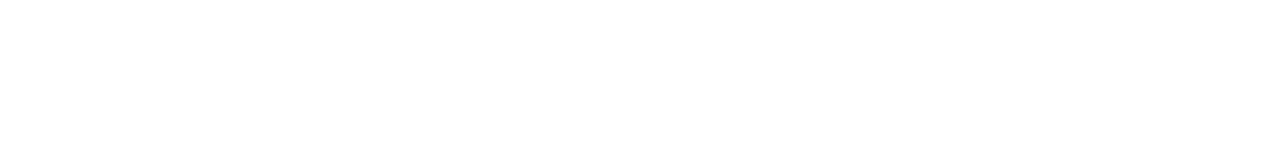
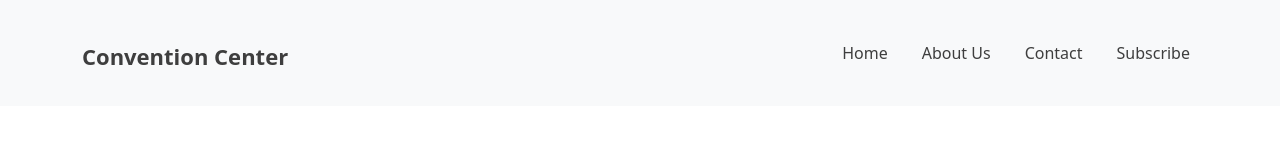
Before and after one commit to mehadi-shuvo/convention-center, a plain HTML site: page index.html in a window 1280 px wide. Drawn offline with nearby package versions, Linux system fonts and the light colour scheme.

Commit message:
navbar added

```diff
--- a/css/style.css
+++ b/css/style.css
@@ -0,0 +1,26 @@
+/* navbar css starts */
+.navbar{
+    padding: 0;
+    background-color: #E5E5E5;
+}
+.navbar-brand{
+    font-size: 22px;
+    font-weight: 700;
+    color: #3E3E3E;
+    padding: 0;
+    padding-top: 40px;
+    padding-bottom: 33px;
+}
+.nav-item{
+    padding-right: 18px;
+}
+.nav-item:last-child{
+    padding-right: 0;
+}
+.nav-link{
+    font-size: 16px;
+    font-weight: 500;
+    color: #3E3E3E;
+    padding: 0;
+    text-transform: capitalize;
+}
--- a/index.html
+++ b/index.html
@@ -6,6 +6,13 @@
     <meta http-equiv="X-UA-Compatible" content="IE=edge">
     <meta name="viewport" content="width=device-width, initial-scale=1.0">
     <title>Convention Center</title>
+    <!-- fonts link -->
+    <link rel="preconnect" href="https://fonts.googleapis.com">
+<link rel="preconnect" href="https://fonts.gstatic.com" crossorigin>
+<link href="https://fonts.googleapis.com/css2?family=Poppins:wght@300;400;500;600;700&family=Work+Sans:wght@400;500;600;700&display=swap" rel="stylesheet">
+
+    <!-- fontawesome link -->
+    <script src="https://kit.fontawesome.com/60e909bb57.js" crossorigin="anonymous"></script>
 
     <!-- bootstraps css link -->
     <link href="https://cdn.jsdelivr.net/npm/bootstrap@5.3.0-alpha1/dist/css/bootstrap.min.css" rel="stylesheet"
@@ -19,7 +26,33 @@
 
     <!-- header -->
     <header>
+        <!-- navbar starts -->
+        <nav class="navbar navbar-expand-lg bg-body-tertiary">
+            <div class="container">
+              <a class="navbar-brand" href="#">Convention Center</a>
+              <button class="navbar-toggler" type="button" data-bs-toggle="collapse" data-bs-target="#navbarSupportedContent" aria-controls="navbarSupportedContent" aria-expanded="false" aria-label="Toggle navigation">
+                <span class="navbar-toggler-icon"></span>
+              </button>
+              <div class="collapse navbar-collapse" id="navbarSupportedContent">
+                <ul class="navbar-nav ms-auto">
+                  <li class="nav-item">
+                    <a class="nav-link" aria-current="page" href="#">Home</a>
+                  </li>
+                  <li class="nav-item">
+                    <a class="nav-link" href="#">about us</a>
+                  </li>
+                  <li class="nav-item">
+                    <a class="nav-link" href="#">contact</a>
+                  </li>
+                  <li class="nav-item">
+                    <a class="nav-link btn" href="#">subscribe</a>
+                  </li>
+                </ul>
 
+              </div>
+            </div>
+          </nav>
+        <!-- navbar ends -->
     </header>
 
     <!-- body -->
```
